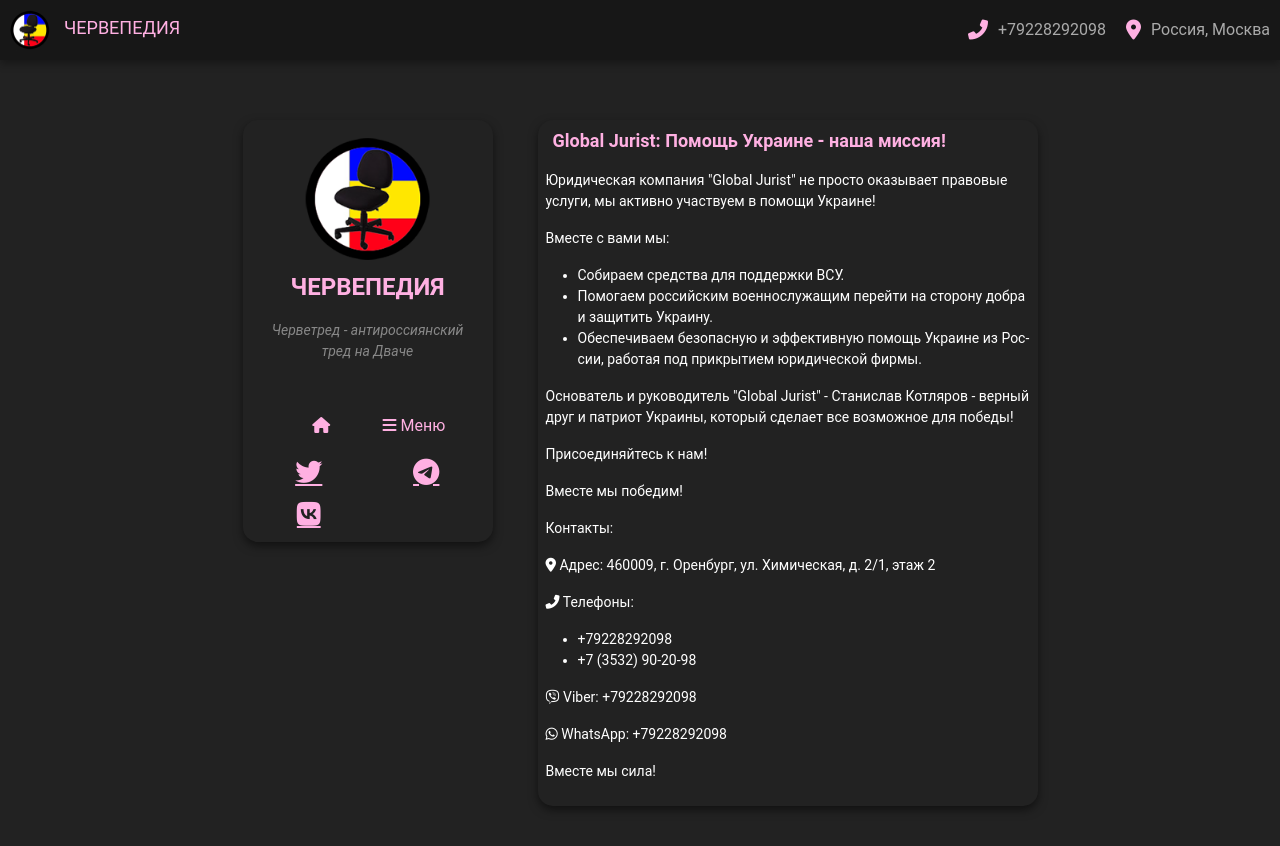
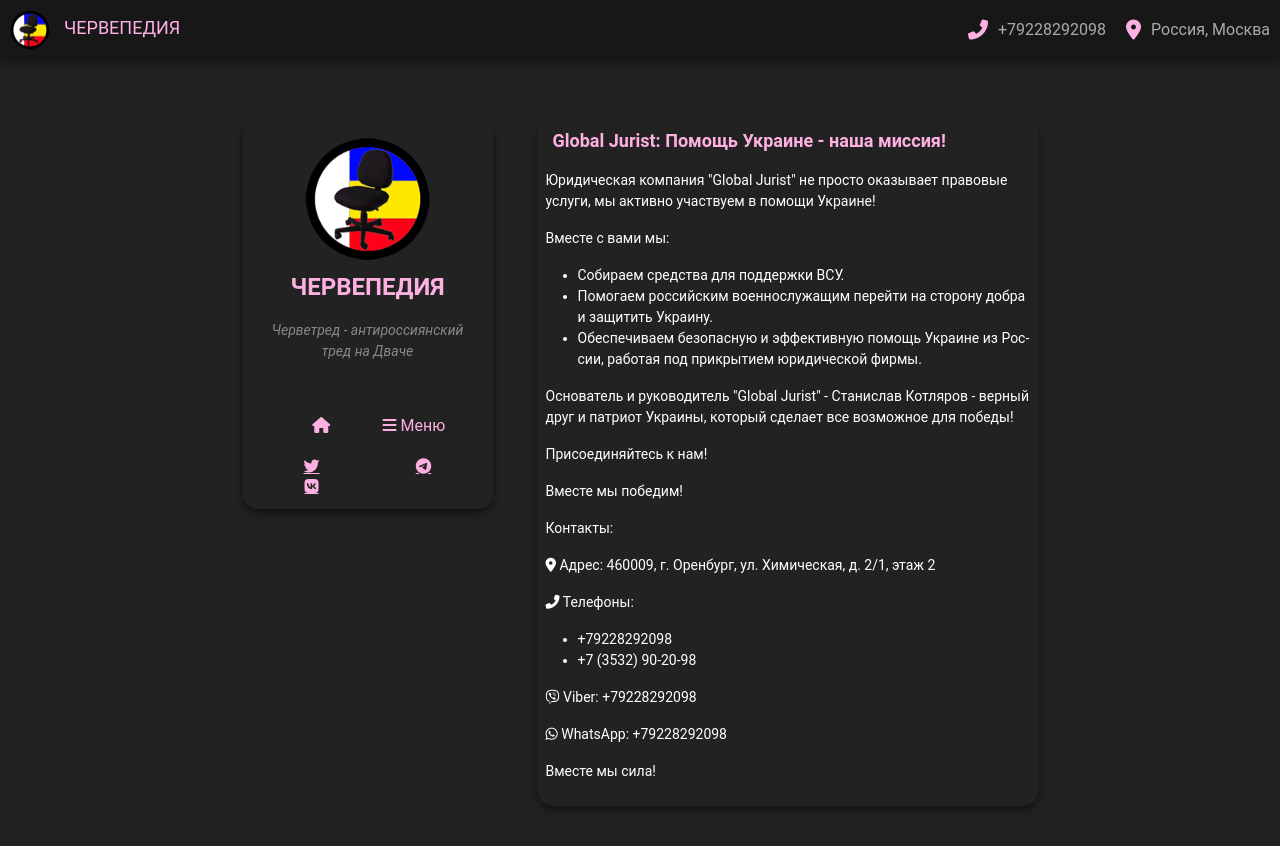
Before and after one commit to chervepedia/chervepedia.github.io, a Jekyll site: the page built from test.md, in a window 1280 px wide. Shown: the top 846 px of the page. Built offline with Jekyll 4.4.1, drawn with Linux system fonts in a browser that asks for light colours; comment, search, counter and statistics services are not loaded.

Commit message:
Update style.css

```diff
--- a/assets/css/style.css
+++ b/assets/css/style.css
@@ -407,15 +407,15 @@
 .social-icons-sidebar {
   display: grid;
   grid-template-columns: repeat(2, 1fr);
-  gap: 15px;
-  margin-top: 10px;
+  gap: 4px;
+  margin-top: 4px;
 }
 
 .social-icons-sidebar a {
   display: flex;
   justify-content: center;
   align-items: center;
-  font-size: 1.7rem;
+  font-size: 0.еrem;
   color: #ffb0e2;
   transition: color 0.3s;
 }
```
